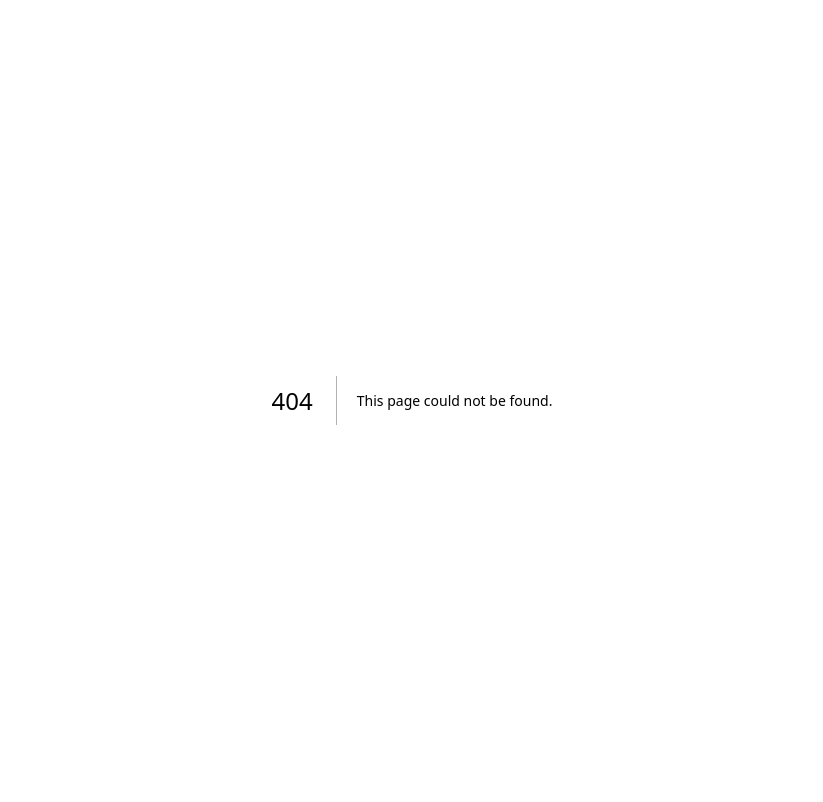
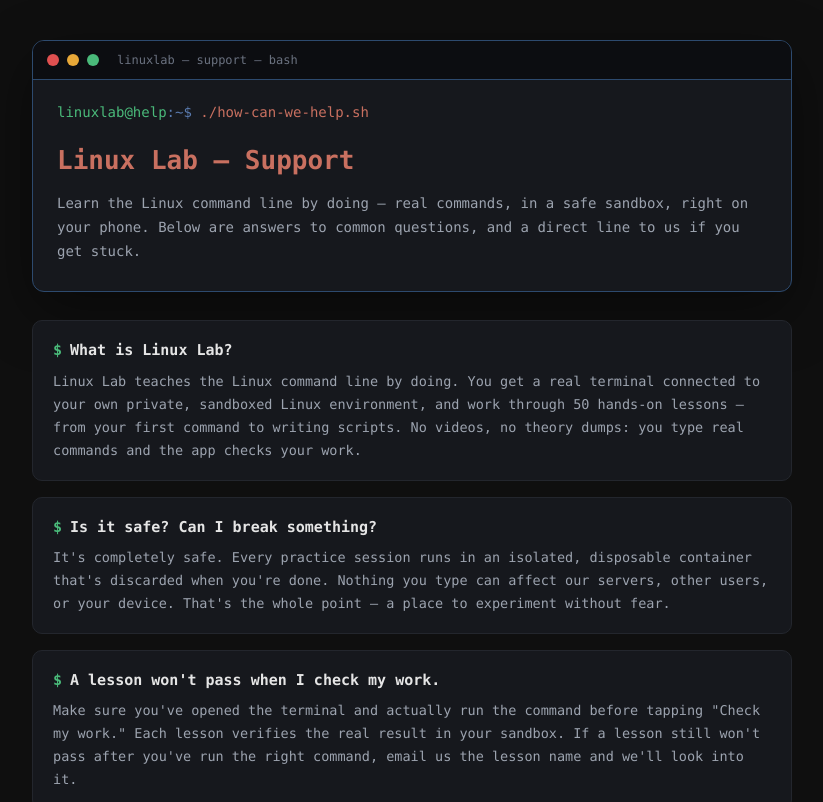
Before and after one commit to janegil-staff/qup-da, a Next.js app: page /linuxlab/support in a window 1280 px wide. Before the commit this address had no page. Shown: the top 802 px of the page, without its empty margins (228-1051 px from the left). Built offline with nearby package versions, Linux system fonts and the light colour scheme.

Commit message:
Aded support page for linuxlab

```diff
--- /dev/null
+++ b/src/app/linuxlab/support/page.js
@@ -0,0 +1,210 @@
+// qupda.com — Linux Lab support page
+// App Router:  place at  app/linuxlab/support/page.jsx
+// Pages Router: see note at bottom of this file.
+//
+// Self-contained: all styles inline, no external deps. Terminal-themed.
+
+export const metadata = {
+  title: "Linux Lab — Support",
+  description:
+    "Help and support for Linux Lab — learn the Linux command line by doing, in a safe sandboxed terminal.",
+};
+
+var BG = "#0f0f0f";
+var PANEL = "#16181d";
+var TERRA = "#c97060";
+var NAVY = "#2d4a6e";
+var TX = "#e5e5e5";
+var MU = "#9ca3af";
+var DIM = "#6b7280";
+var GREEN = "#4aba7a";
+
+var faqs = [
+  {
+    q: "What is Linux Lab?",
+    a: "Linux Lab teaches the Linux command line by doing. You get a real terminal connected to your own private, sandboxed Linux environment, and work through 50 hands-on lessons — from your first command to writing scripts. No videos, no theory dumps: you type real commands and the app checks your work.",
+  },
+  {
+    q: "Is it safe? Can I break something?",
+    a: "It's completely safe. Every practice session runs in an isolated, disposable container that's discarded when you're done. Nothing you type can affect our servers, other users, or your device. That's the whole point — a place to experiment without fear.",
+  },
+  {
+    q: "A lesson won't pass when I check my work.",
+    a: "Make sure you've opened the terminal and actually run the command before tapping \"Check my work.\" Each lesson verifies the real result in your sandbox. If a lesson still won't pass after you've run the right command, email us the lesson name and we'll look into it.",
+  },
+  {
+    q: "I forgot my password.",
+    a: "Email us at the address below and we'll help you recover your account.",
+  },
+  {
+    q: "Which languages does the app support?",
+    a: "Linux Lab supports 12 languages: Norwegian, English, Dutch, French, German, Italian, Swedish, Danish, Finnish, Spanish, Polish, and Portuguese. Norwegian is the default.",
+  },
+  {
+    q: "Do I need an internet connection?",
+    a: "Yes. The sandbox terminal runs on our servers, so an active connection is required to open a session and check your work.",
+  },
+  {
+    q: "How do I delete my account or data?",
+    a: "Email us and we'll permanently delete your account and associated data. Sandbox session content is never retained — only minimal account data (your email) is stored while your account exists.",
+  },
+];
+
+export default function LinuxLabSupport() {
+  return (
+    <main style={s.page}>
+      <div style={s.wrap}>
+        {/* terminal window chrome */}
+        <div style={s.term}>
+          <div style={s.termBar}>
+            <span style={{ ...s.dot, background: "#e05050" }} />
+            <span style={{ ...s.dot, background: "#e8a838" }} />
+            <span style={{ ...s.dot, background: GREEN }} />
+            <span style={s.termTitle}>linuxlab — support — bash</span>
+          </div>
+          <div style={s.termBody}>
+            <p style={s.line}>
+              <span style={s.prompt}>linuxlab@help</span>
+              <span style={s.tilde}>:~$</span>{" "}
+              <span style={s.cmd}>./how-can-we-help.sh</span>
+            </p>
+            <h1 style={s.h1}>Linux Lab — Support</h1>
+            <p style={s.intro}>
+              Learn the Linux command line by doing — real commands, in a safe
+              sandbox, right on your phone. Below are answers to common
+              questions, and a direct line to us if you get stuck.
+            </p>
+          </div>
+        </div>
+
+        {/* FAQ */}
+        <section style={s.faqSection}>
+          {faqs.map(function (item, i) {
+            return (
+              <div key={i} style={s.faq}>
+                <h2 style={s.q}>
+                  <span style={s.qMark}>$</span> {item.q}
+                </h2>
+                <p style={s.a}>{item.a}</p>
+              </div>
+            );
+          })}
+        </section>
+
+        {/* contact */}
+        <section style={s.contact}>
+          <h2 style={s.contactH}>Still need help?</h2>
+          <p style={s.contactP}>
+            Send us a message and we&apos;ll get back to you. We read every
+            email.
+          </p>
+          <a
+            href="mailto:janstovr@gmail.com?subject=Linux%20Lab%20Support"
+            style={s.mail}
+          >
+            <span style={s.prompt}>mail</span>
+            <span style={s.tilde}>:~$</span> janstovr@gmail.com
+          </a>
+        </section>
+
+        <footer style={s.footer}>
+          Linux Lab is made by Qup DA · Organisation no. 912 372 022 · Norway
+        </footer>
+      </div>
+    </main>
+  );
+}
+
+var mono =
+  '"SF Mono", "JetBrains Mono", "Fira Code", Menlo, Consolas, "Liberation Mono", monospace';
+
+var s = {
+  page: {
+    minHeight: "100vh",
+    background: BG,
+    color: TX,
+    fontFamily: mono,
+    padding: "40px 20px",
+    boxSizing: "border-box",
+  },
+  wrap: { maxWidth: 760, margin: "0 auto" },
+  term: {
+    background: PANEL,
+    border: "1px solid " + NAVY,
+    borderRadius: 12,
+    overflow: "hidden",
+    boxShadow: "0 20px 60px rgba(0,0,0,0.4)",
+  },
+  termBar: {
+    display: "flex",
+    alignItems: "center",
+    gap: 8,
+    padding: "10px 14px",
+    background: "#0c0d11",
+    borderBottom: "1px solid " + NAVY,
+  },
+  dot: { width: 12, height: 12, borderRadius: "50%", display: "inline-block" },
+  termTitle: { color: DIM, fontSize: 12, marginLeft: 10 },
+  termBody: { padding: "22px 24px 28px" },
+  line: { margin: "0 0 18px", fontSize: 14 },
+  prompt: { color: GREEN },
+  tilde: { color: "#5a7bb0" },
+  cmd: { color: TERRA },
+  h1: { color: TERRA, fontSize: 26, margin: "0 0 12px", fontWeight: 700 },
+  intro: { color: MU, fontSize: 14, lineHeight: 1.7, margin: 0 },
+  faqSection: { marginTop: 28, display: "flex", flexDirection: "column", gap: 4 },
+  faq: {
+    background: PANEL,
+    border: "1px solid #23262d",
+    borderRadius: 10,
+    padding: "18px 20px",
+    marginBottom: 12,
+  },
+  q: {
+    color: TX,
+    fontSize: 15,
+    fontWeight: 700,
+    margin: "0 0 8px",
+    display: "flex",
+    gap: 8,
+  },
+  qMark: { color: GREEN },
+  a: { color: MU, fontSize: 13.5, lineHeight: 1.7, margin: 0 },
+  contact: {
+    marginTop: 28,
+    background: "linear-gradient(180deg,#16181d,#121419)",
+    border: "1px solid " + NAVY,
+    borderRadius: 12,
+    padding: "26px 24px",
+    textAlign: "center",
+  },
+  contactH: { color: TERRA, fontSize: 18, margin: "0 0 8px" },
+  contactP: { color: MU, fontSize: 14, lineHeight: 1.6, margin: "0 0 18px" },
+  mail: {
+    display: "inline-block",
+    background: BG,
+    border: "1px solid " + NAVY,
+    borderRadius: 8,
+    padding: "12px 18px",
+    color: TX,
+    textDecoration: "none",
+    fontSize: 14,
+  },
+  footer: {
+    marginTop: 30,
+    textAlign: "center",
+    color: DIM,
+    fontSize: 12,
+    lineHeight: 1.6,
+  },
+};
+
+/*
+  PAGES ROUTER (if your site uses /pages instead of /app):
+  - Put this file at:  pages/linuxlab/support.jsx
+  - Remove the `export const metadata = {...}` block above (Pages Router
+    doesn't use it). Instead add, inside the component return, a <Head>:
+        import Head from "next/head";
+        ...
+        <Head><title>Linux Lab — Support</title></Head>
+*/
```
